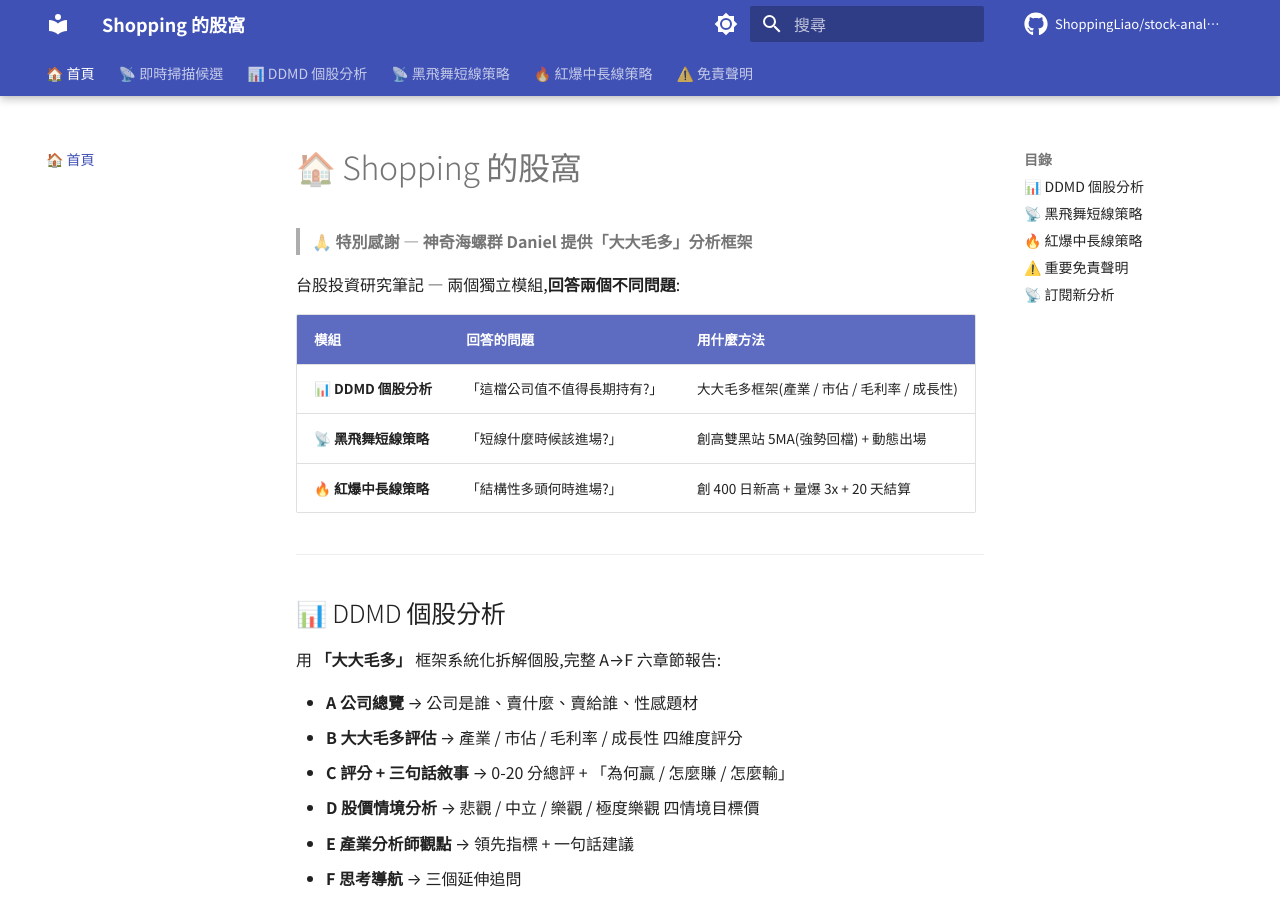
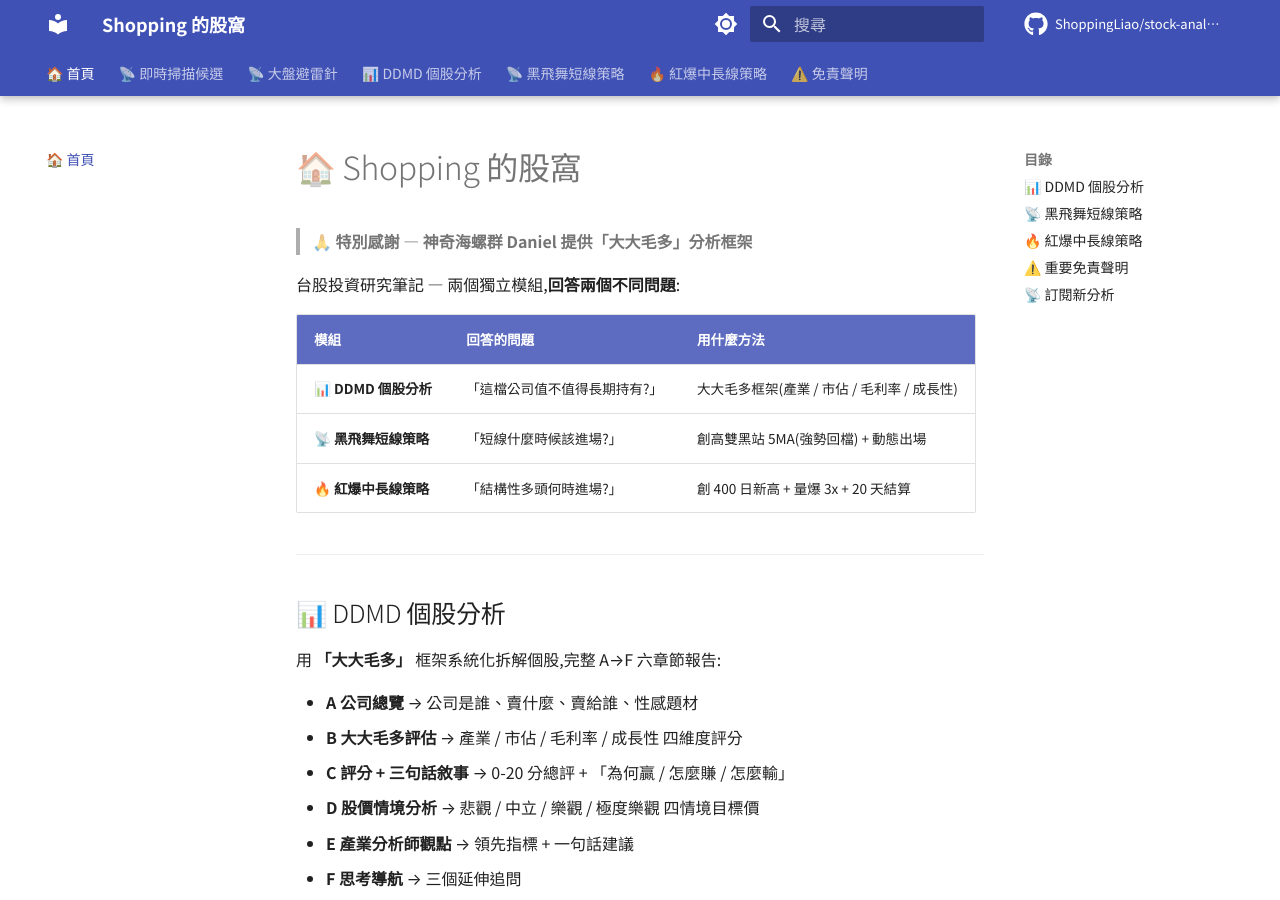
Before and after one commit to ShoppingLiao/stock-analysis-public, an MkDocs documentation site: the page built from docs/index.md, in a window 1280 px wide and 900 px high. Built offline with MkDocs 1.6.1 and Material for MkDocs 9.7.7, drawn with Linux system fonts in a browser that asks for light colours; comment, search, counter and statistics services are not loaded.

Commit message:
feat(nav): 加「📡 大盤避雷針」到 header 導覽列

```diff
--- a/mkdocs.yml
+++ b/mkdocs.yml
@@ -56,6 +56,7 @@ nav:
   - 📡 即時掃描候選:
     - 🦋 黑飛舞訊號: signals_black_butterfly.md
     - 🔥 紅爆訊號: signals_red_burst.md
+  - 📡 大盤避雷針: bubble_monitor.md
   - 📊 DDMD 個股分析:
     - 個股清單(評分排名): reports/index.md
     - 框架說明: about/ddmd.md
```
